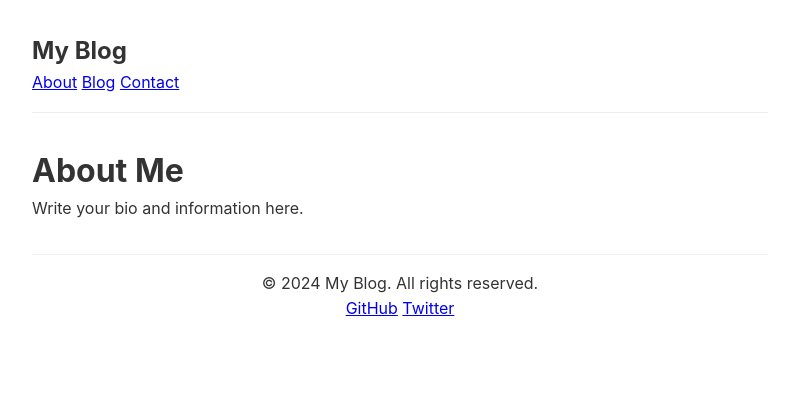
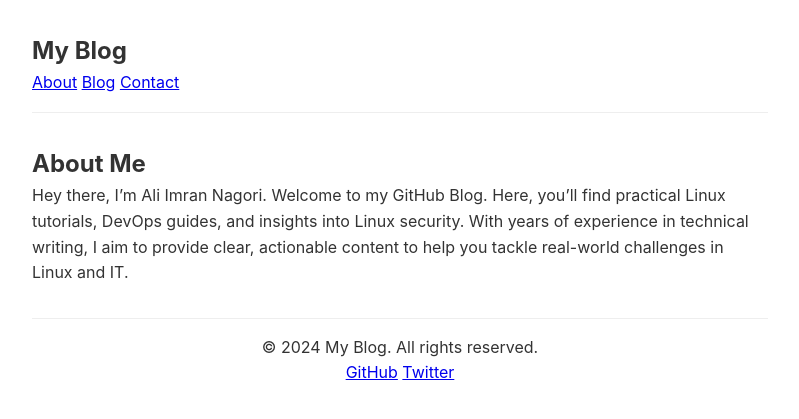
Before and after one commit to tecofers/tecofers.github.io, a Jekyll site: the page built from about.md, in a window 1280 px wide. Shown: the top 419 px of the page, without its empty margins (240-1039 px from the left). Built offline with Jekyll 4.4.1, drawn with Linux system fonts in a browser that asks for light colours.

Commit message:
Update about.md

```diff
--- a/about.md
+++ b/about.md
@@ -4,6 +4,6 @@ title: About
 permalink: /about/
 ---
 
-# About Me
+## About Me
 
-Write your bio and information here.
+Hey there, I'm Ali Imran Nagori. Welcome to my GitHub Blog. Here, you'll find practical Linux tutorials, DevOps guides, and insights into Linux security. With years of experience in technical writing, I aim to provide clear, actionable content to help you tackle real-world challenges in Linux and IT.
```
